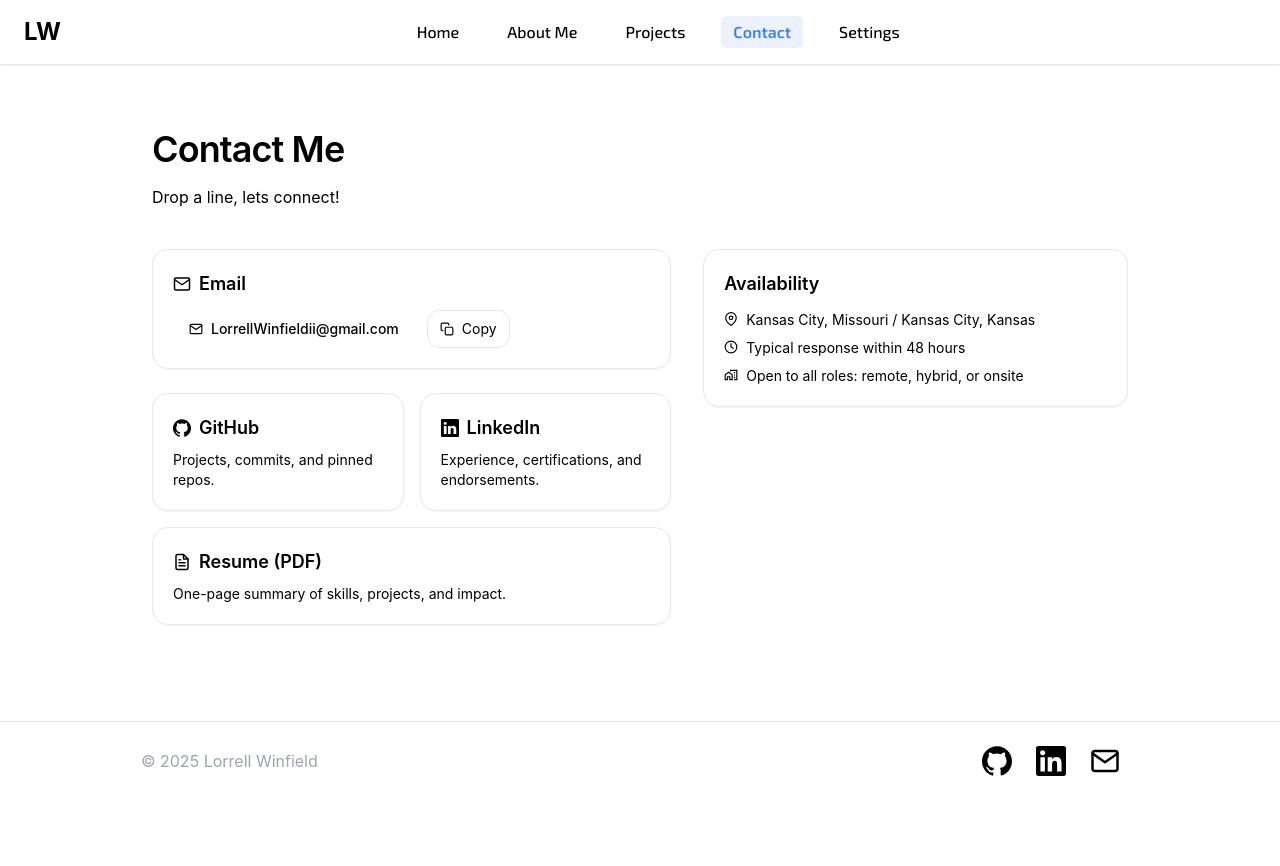
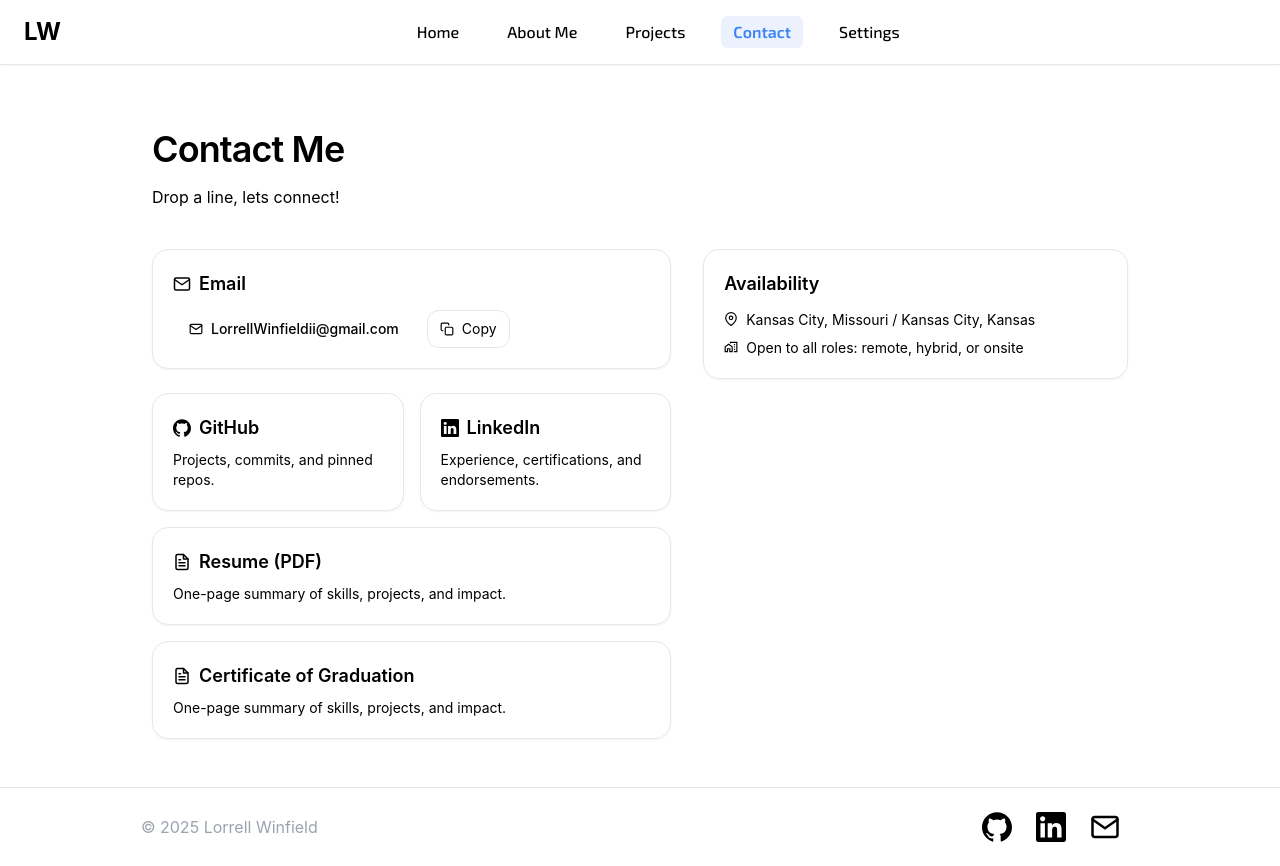
Before and after one commit to LorrellW/portfolio, a Next.js app in the folder portfolio/: page /contactMe in a window 1280 px wide. Before the commit the page ends 800 px from the top, so only its background shows below. Built offline with nearby package versions, Linux system fonts and the light colour scheme.

Commit message:
feat - add and update content on portfolio
-add diploma 2025
-add updated resume

```diff
--- a/portfolio/src/app/contactMe/page.tsx
+++ b/portfolio/src/app/contactMe/page.tsx
@@ -2,15 +2,16 @@
 
 import { useState } from "react";
 import { SiGithub } from "react-icons/si";
-import { FiMail,  FiFileText, FiCopy, FiCheck, FiMapPin, FiClock } from "react-icons/fi";
+import { FiMail,  FiFileText, FiCopy, FiCheck, FiMapPin } from "react-icons/fi";
 import { BsLinkedin } from "react-icons/bs";
 import { MdOutlineHomeWork } from "react-icons/md";
 
 
 const EMAIL = "LorrellWinfieldii@gmail.com";           // ← put your real email
-const GITHUB = "https://github.com/your-username";
-const LINKEDIN = "https://www.linkedin.com/in/your-handle";
-const RESUME_URL = "L.Winfield Resume 25.pdf";             // put a PDF in /public or change this
+const GITHUB = "https://github.com/LorrellW";
+const LINKEDIN = "https://www.linkedin.com/in/lorrell-winfield-lw000/";
+const RESUME_URL = "Winfield Resume 26.pdf";             // put a PDF in /public or change this
+const DIPLOMA = "diploma2026.pdf";
 
 export default function ContactPage() {
   const [copied, setCopied] = useState(false);
@@ -94,6 +95,16 @@ export default function ContactPage() {
               </div>
               <p className="mt-2 text-sm text-foreground/70">One-page summary of skills, projects, and impact.</p>
             </a>
+
+            <a
+                href={DIPLOMA}
+                className="rounded-2xl border border-foreground/10 bg-background/40 p-5 shadow-sm transition hover:bg-foreground/5 sm:col-span-2"
+            >
+              <div className="flex items-center gap-2 text-lg font-semibold">
+                <FiFileText /> Certificate of Graduation
+              </div>
+              <p className="mt-2 text-sm text-foreground/70">One-page summary of skills, projects, and impact.</p>
+            </a>
           </div>
         </section>
 
@@ -106,10 +117,10 @@ export default function ContactPage() {
                 <FiMapPin className="mt-0.5" />
                 Kansas City, Missouri / Kansas City, Kansas
               </li>
-              <li className="flex items-start gap-2">
-                <FiClock className="mt-0.5" />
-                Typical response within 48 hours
-              </li>
+              {/*<li className="flex items-start gap-2">*/}
+              {/*  <FiClock className="mt-0.5" />*/}
+              {/*  Typical response within 48 hours*/}
+              {/*</li>*/}
               <li className="flex items-start gap-2">
                 <MdOutlineHomeWork className="mt-0.5" />
                 Open to all roles: remote, hybrid, or onsite
--- a/portfolio/src/app/projects/page.tsx
+++ b/portfolio/src/app/projects/page.tsx
@@ -38,7 +38,7 @@ const PROJECTS: Project[] = [
     {
         title: "Fortune400 Dashboard",
         oneLiner: "Banking analytics with typed APIs, charts, database and authentication.",
-        tags: ["Full-stack", "Next.js", "TypeScript"],
+        tags: ["Full-stack", "Next.js", "JavaScript", "React", "TypeScript"],
         img: "/fortune400.png",
         live: "https://commerce-bank-app.vercel.app/",
         repo: "https://github.com/LorrellW/Commerce-Bank-App",
@@ -180,9 +180,6 @@ export default function ProjectsPage() {
         <main className="mx-auto max-w-6xl px-6 py-12 text-foreground">
             <header className="mb-10">
                 <h1 className="text-4xl font-semibold tracking-tight">Projects</h1>
-                <p className="mt-2 text-lg text-foreground/70">
-                    A collection of my work building engaging web applications and user experiences.
-                </p>
             </header>
 
             {/* Search & Filters */}
```
Also changed, not shown: 2 other files (tests, documents, lock files or other folders).
